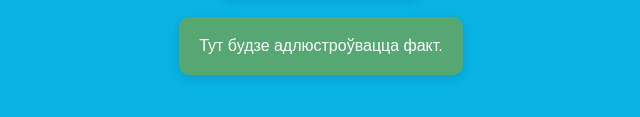
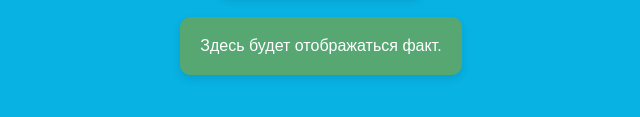
Before and after one commit to Saverboss/Interesting-facts, a plain HTML site: page index.html in a window 1280 px wide. Shown: the part 393-510 px from the top of the page, 319-959 px from the left. Drawn offline with Linux system fonts and the light colour scheme.

Commit message:
Update index.html for Interesting-facts GitHubPages

```diff
--- a/index.html
+++ b/index.html
@@ -11,6 +11,6 @@
 </head>
 <body>
     <div id="factPhrase">Савет ад дзеда Дбая:</div>
-    <div id="factDisplay">Тут будзе адлюстроўвацца факт.</div>
+    <div id="factDisplay">Здесь будет отображаться факт.</div>
 </body>
 </html>
```
